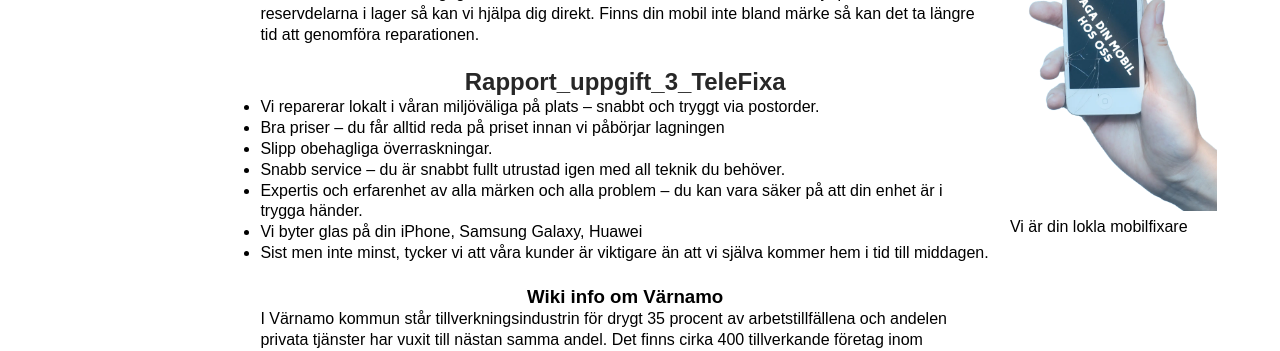
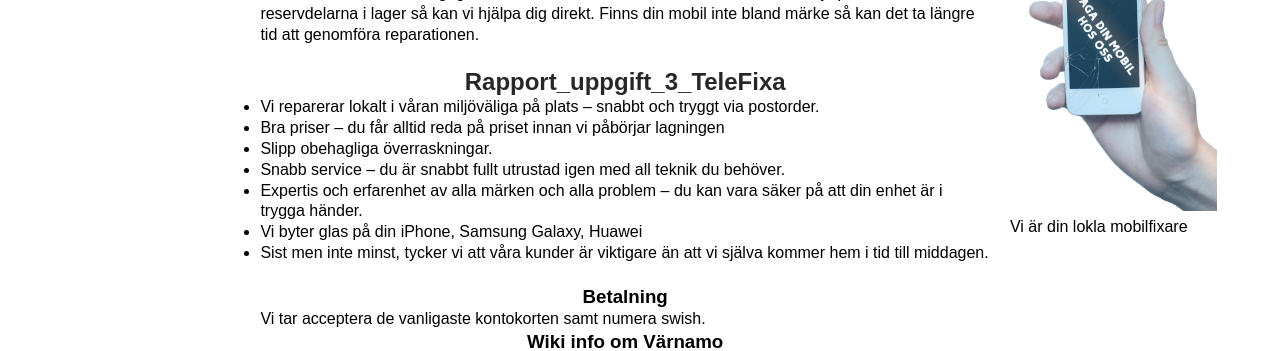
Before and after one commit to Nilsson1234/uppgift_3_telefixa, a plain HTML site: page index.html in a window 1280 px wide. Shown: the part 574-925 px from the top of the page. Drawn offline with Linux system fonts and the light colour scheme.

Commit message:
Uppdatering PDf och betallning

```diff
--- a/index.html
+++ b/index.html
@@ -109,6 +109,8 @@
                     middagen.</li>
             </ul>
             <br>
+            <h3>Betalning</h3>
+            <p>Vi tar acceptera de vanligaste kontokorten samt numera swish.</p>
             <h3>Wiki info om Värnamo</h3>
             <p>
                 I Värnamo kommun står tillverkningsindustrin för drygt 35 procent av arbetstillfällena och andelen
```
Also changed, not shown: 1 other file.
